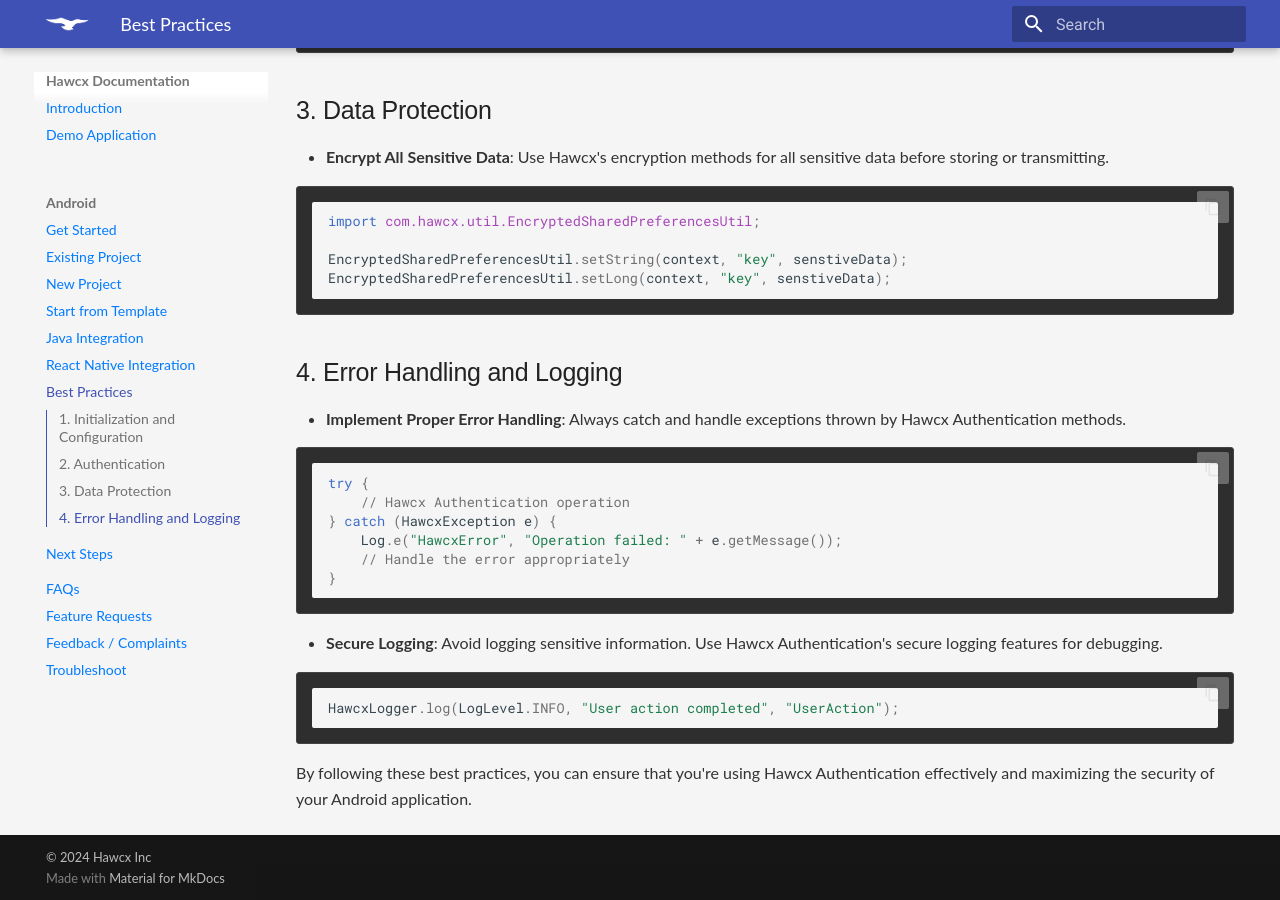
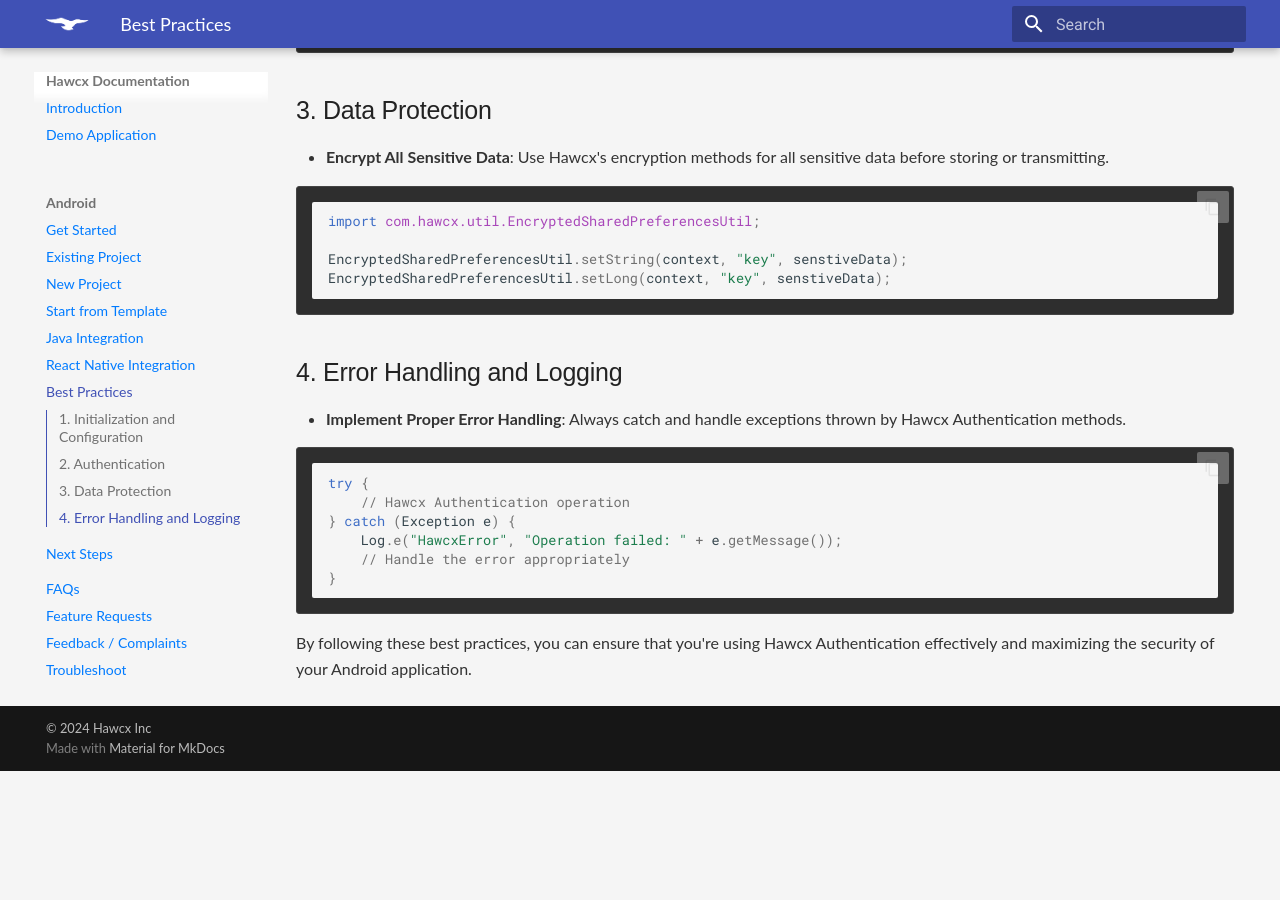
Before and after one commit to hawcx/sdk_docs, an MkDocs documentation site: the page built from docs/android/best-practices.md, in a window 1280 px wide and 900 px high, scrolled down 915 px. Built offline with MkDocs 1.6.1 and Material for MkDocs 9.7.7, drawn with Linux system fonts in a browser that asks for light colours; after the commit the page ends 1686 px from its top, so only the background shows below that.

Commit message:
fix: Modified the exception handling snippet

````diff
--- a/docs/android/best-practices.md
+++ b/docs/android/best-practices.md
@@ -50,17 +50,11 @@ EncryptedSharedPreferencesUtil.setLong(context, "key", senstiveData);
 ```java
 try {
     // Hawcx Authentication operation
-} catch (HawcxException e) {
+} catch (Exception e) {
     Log.e("HawcxError", "Operation failed: " + e.getMessage());
     // Handle the error appropriately
 }
 ```
 
-- **Secure Logging**: Avoid logging sensitive information. Use Hawcx Authentication's secure logging features for debugging.
-
-```java
-HawcxLogger.log(LogLevel.INFO, "User action completed", "UserAction");
-```
-
 
 By following these best practices, you can ensure that you're using Hawcx Authentication effectively and maximizing the security of your Android application.
````
